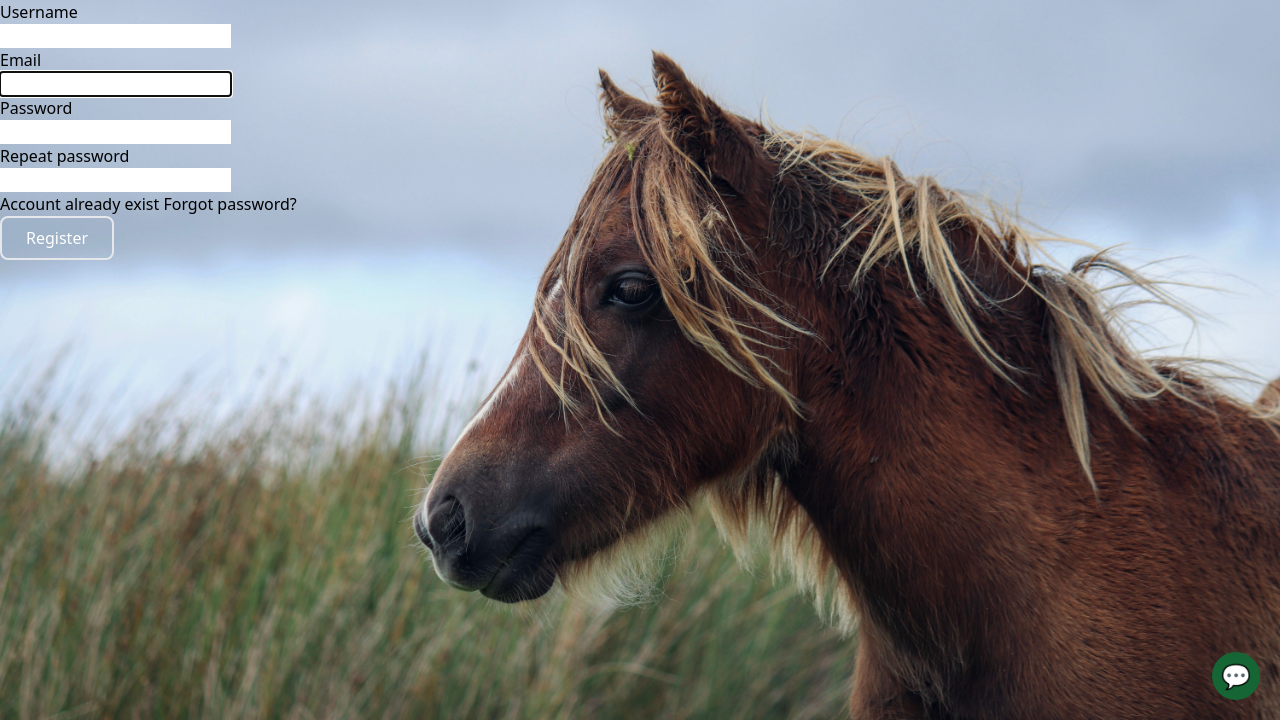
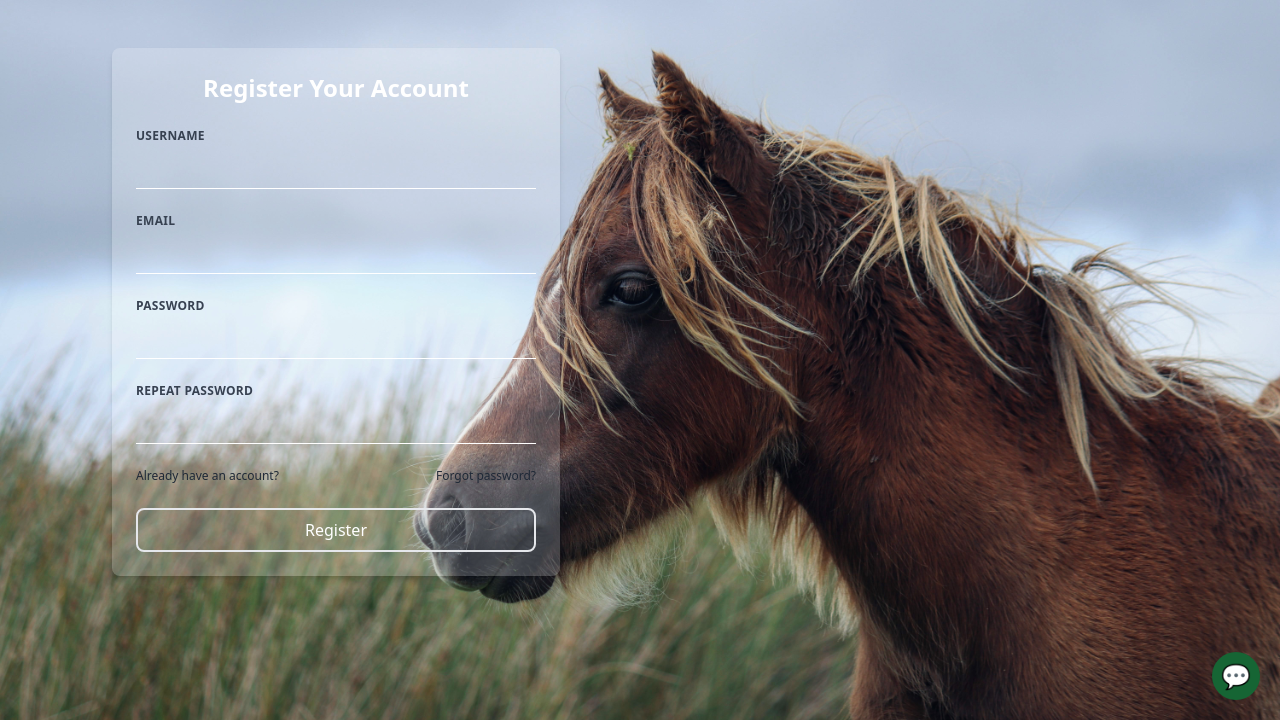
Before and after one commit to Korniev/AImageStore, a Django app: page /en/auth/register/ in a window 1280 px wide; the page is wider, and only the part inside the window is pictured. Shown: the part 80-800 px from the top of that part. Run offline with Django 5.2, Linux system fonts and the light colour scheme; style sheets or scripts are compiled from the project's sources.

Commit message:
updated register/login form

```diff
--- a/aimagestore/accounts/templates/accounts/login.html
+++ b/aimagestore/accounts/templates/accounts/login.html
@@ -14,7 +14,7 @@
     <form class="form-login max-w-md bg-white/20 shadow-md rounded-lg p-6" method="post">
         {% csrf_token %}
 
-        <h2 class="text-xl text-white font-extrabold text-center mb-6">{% trans "Log In to Your Account" %}</h2>
+        <h2 class="text-2xl text-white font-extrabold text-center mb-6">{% trans "Log In to Your Account" %}</h2>
 
         <div class="form-area mb-6">
             <label for="email" class="block uppercase tracking-wide text-gray-700 text-xs font-bold mb-2">
@@ -39,8 +39,8 @@
         </div>
 
         <div class="other-options mb-6 flex justify-between">
-            <a class="login__link text-xs text-gray-600 hover:underline" href="{% url 'accounts:register' %}">{% trans "Register" %}</a>
-            <a class="login__link text-xs text-gray-600 hover:underline" href="{% url 'accounts:email' %}">{% trans "Forgot password?" %}</a>
+            <a class="login__link text-xs text-gray-800 hover:underline" href="{% url 'accounts:register' %}">{% trans "Register" %}</a>
+            <a class="login__link text-xs text-gray-800 hover:underline" href="{% url 'accounts:email' %}">{% trans "Forgot password?" %}</a>
         </div>
 
         {% if form.errors and form.non_field_errors %}
--- a/aimagestore/accounts/templates/accounts/register.html
+++ b/aimagestore/accounts/templates/accounts/register.html
@@ -9,49 +9,75 @@
 {% endblock %}
 
 {% block content %}
-<form class="form-login" method="post">
+<div class="absolute top-[8rem] left-[7rem] transform w-full">
+    <form class="form-login max-w-md bg-white/20 shadow-md rounded-lg p-6" method="post">
         {% csrf_token %}
-    <div class="form-area register-area">
-        <p class="data-name">{% trans "Username" %}</p>
-        {{ form.username }}
+
+        <h2 class="text-2xl text-white font-extrabold text-center mb-6">{% trans "Register Your Account" %}</h2>
+
+        <div class="form-area mb-6">
+            <label for="username" class="block uppercase tracking-wide text-gray-700 text-xs font-bold mb-2">
+                {% trans "Username" %}
+            </label>
+            <input type="text" name="username"
+                   class="appearance-none block w-full bg-transparent border-b border-white text-gray-700 focus:outline-none focus:border-white py-2 px-4 leading-tight">
             {% if form.errors.username %}
-        <p class="error-message">{{ form.errors.username }}</p>
+            <p class="error-message text-red-500 text-xs italic">{{ form.errors.username }}</p>
             {% endif %}
         </div>
-    <div class="form-area register-area">
-        <p class="data-name">{% trans "Email" %}</p>
-        {{ form.email }}
+
+        <div class="form-area mb-6">
+            <label for="email" class="block uppercase tracking-wide text-gray-700 text-xs font-bold mb-2">
+                {% trans "Email" %}
+            </label>
+            <input type="email" name="email"
+                   class="appearance-none block w-full bg-transparent border-b border-white text-gray-700 focus:outline-none focus:border-white py-2 px-4 leading-tight">
             {% if form.errors.email %}
-        <p class="error-message">{{ form.errors.email }}</p>
+            <p class="error-message text-red-500 text-xs italic">{{ form.errors.email }}</p>
             {% endif %}
         </div>
-    <div class="form-area register-area">
-        <p class="data-name">{% trans "Password" %}</p>
-        {{ form.password1 }}
+
+        <div class="form-area mb-6">
+            <label for="password1" class="block uppercase tracking-wide text-gray-700 text-xs font-bold mb-2">
+                {% trans "Password" %}
+            </label>
+            <input type="password" name="password1"
+                   class="appearance-none block w-full bg-transparent border-b border-white text-gray-700 focus:outline-none focus:border-white py-2 px-4 leading-tight">
             {% if form.errors.password1 %}
-        <p class="error-message">{{ form.errors.password1 }}</p>
+            <p class="error-message text-red-500 text-xs italic">{{ form.errors.password1 }}</p>
             {% endif %}
         </div>
-    <div class="form-area register-area">
-        <p class="data-name">{% trans "Repeat password" %}</p>
-        {{ form.password2 }}
+
+        <div class="form-area mb-6">
+            <label for="password2" class="block uppercase tracking-wide text-gray-700 text-xs font-bold mb-2">
+                {% trans "Repeat Password" %}
+            </label>
+            <input type="password" name="password2"
+                   class="appearance-none block w-full bg-transparent border-b border-white text-gray-700 focus:outline-none focus:border-white py-2 px-4 leading-tight">
             {% if form.errors.password2 %}
-        <p class="error-message">{{ form.errors.password2 }}</p>
+            <p class="text-red-500 text-xs italic ">{{ form.errors.password2 }}</p>
             {% endif %}
         </div>
-    <div class="other-options">
-        <a class="login__link" href="{% url 'accounts:login' %}">{% trans "Account already exist" %}</a>
-        <a class="login__link" href="{% url 'accounts:email' %}">{% trans "Forgot password?" %}</a>
+
+        <div class="other-options mb-6 flex justify-between">
+            <a class="login__link text-xs text-gray-800 hover:underline" href="{% url 'accounts:login' %}">{% trans "Already have an account?" %}</a>
+            <a class="login__link text-xs text-gray-800 hover:underline" href="{% url 'accounts:email' %}">{% trans "Forgot password?" %}</a>
         </div>
+
         {% if form.errors and form.non_field_errors %}
-    <p>{{form.non_field_errors}}</p>
+        <p class="text-red-500 text-xs italic">{{ form.non_field_errors }}</p>
         {% endif %}
+
         {% if messages %}
-    {% for message in messages %}L
-    <p>{{ message }}</p>L
+        {% for message in messages %}
+        <p class="text-green-500 text-xs italic">{{ message }}</p>
         {% endfor %}
         {% endif %}
-    <button class="text-white btn-custom px-6 py-2 rounded-lg hover:border-white border-2 transition duration-300" type="submit">{% trans "Register" %}</button>
+
+        <button class="text-white btn-custom w-full px-6 py-2 rounded-lg hover:border-white border-2 transition duration-300"
+                type="submit">
+            {% trans "Register" %}
+        </button>
     </form>
-
+</div>
 {% endblock %}
--- a/aimagestore/static/css/style.css
+++ b/aimagestore/static/css/style.css
@@ -718,6 +718,10 @@ video {
   margin-bottom: 1.5rem;
 }
 
+.mb-7 {
+  margin-bottom: 1.75rem;
+}
+
 .mb-8 {
   margin-bottom: 2rem;
 }
```
Lines whose indentation alone changed are shown as unchanged.
